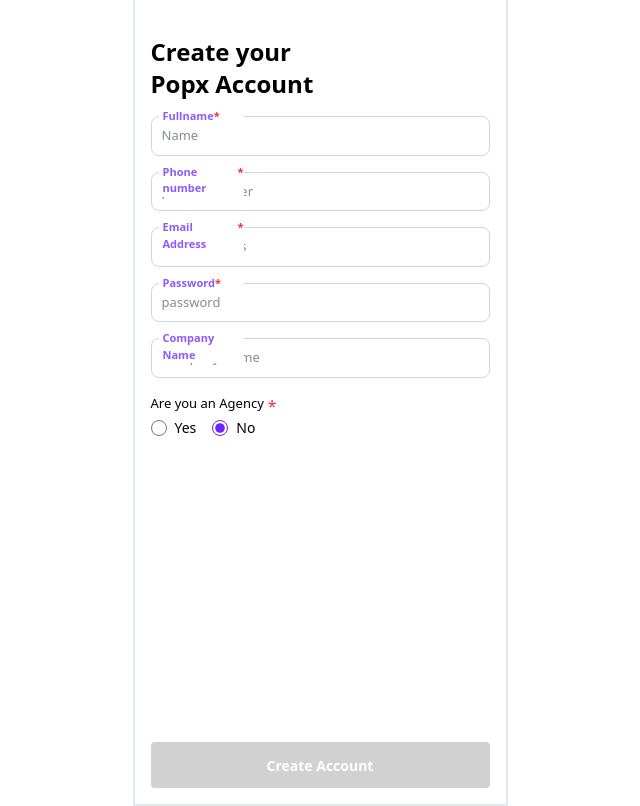
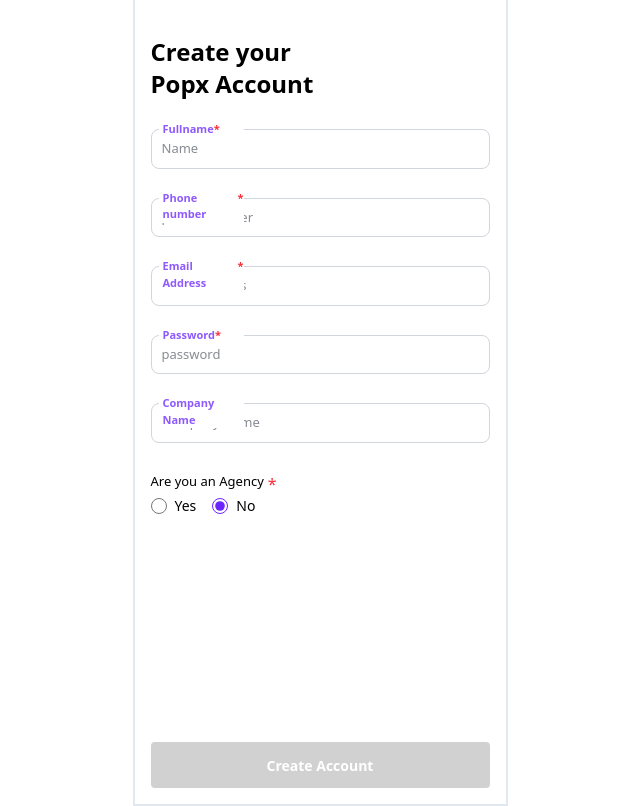
Before and after one commit to techshadow01/Internform, a React (Vite) app: page /sign in a window 1280 px wide. Shown: the whole page, without its empty margins (320-960 px from the left). Built offline with nearby package versions, Linux system fonts and the light colour scheme.

Commit message:
Update Sign.jsx

```diff
--- a/src/components/Sign.jsx
+++ b/src/components/Sign.jsx
@@ -56,7 +56,7 @@
                 onSubmit={handlesubmit}
                 className='flex flex-col justify-between p-4 pt-[40px] w-[375px] h-[812px] max-sm:w-screen max-sm:h-screen border-2 border-slate-200 '>
 
-                <div className='flex flex-col gap-4'>
+                <div className='flex flex-col gap-[29px]'>
                     <div className='text-2xl font-semibold'>
                         <div> Create your</div>
                         <div>  Popx Account</div>
```
